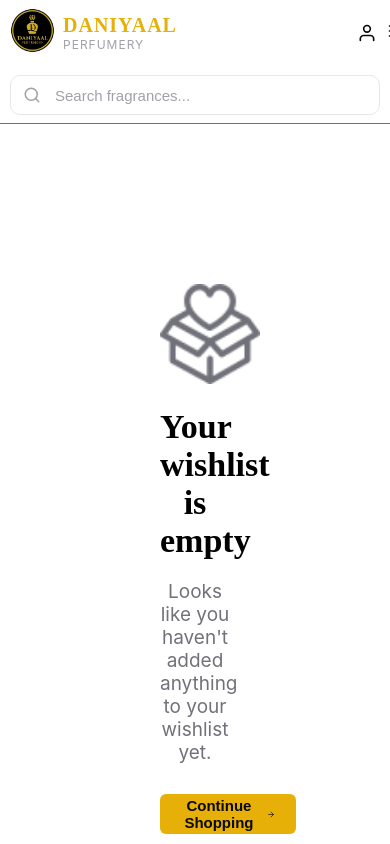
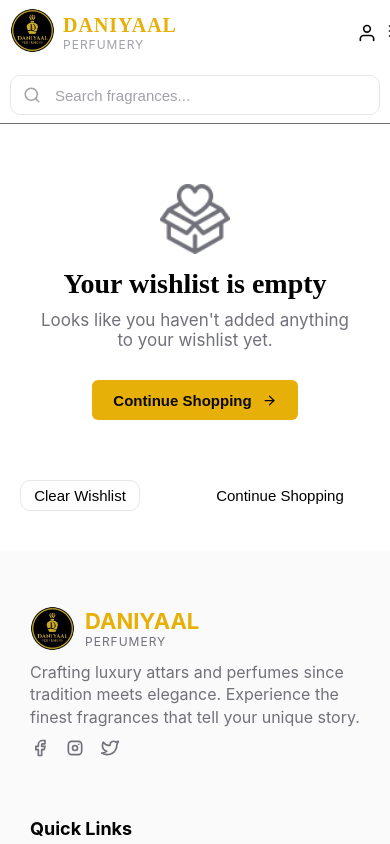
Before and after one commit to pinnateai-2025/daniyaal-ui, a React (Create React App) app: page /wishlist in a window 390 px wide. Shown: the top 844 px of the page. Built offline with nearby package versions, Linux system fonts and the light colour scheme.

Commit message:
Updated Mobile View in Wishlist Page

```diff
--- a/src/components/AddCart/AddCart.css
+++ b/src/components/AddCart/AddCart.css
@@ -459,7 +459,6 @@
 }
 
 @media (max-width: 1024px) {
-
     .cart-container,
     .empty-cart-container {
         padding: 40px 20px;
@@ -490,6 +489,24 @@
 }
 
 @media (max-width: 500px) {
+     .empty-cart-container {
+        padding: 20px;
+    }
+
+    .empty-cart-container img {
+        width: 70px;
+        height: 70px;
+    }
+
+    .empty-cart-container h2 {
+        margin: 10px 0;
+        font-size: 28px;
+    }
+
+    .empty-cart-container p {
+        font-size: 17px;
+    }
+
     .cart-header h2 {
         font-size: 28px;
     }
--- a/src/components/WishlistProduct/WishlistProduct.css
+++ b/src/components/WishlistProduct/WishlistProduct.css
@@ -196,3 +196,128 @@
 [data-theme="dark"] .wishlist-size {
     background-color: #27272A;
 }
+
+.wishlist-bottom-btn {
+    display: flex;
+    align-items: center;
+    justify-content: space-between;
+    margin-top: 40px;
+}
+
+.wishlist-clear-btn {
+    width: 120px;
+    padding: 6px 10px;
+    border: 1px solid #e5e7eb;
+    border-radius: 10px;
+    background: none;
+    cursor: pointer;
+    font-size: 15px;
+    font-weight: 500;
+    color: var(--text-color);
+}
+
+.wishlist-clear-btn:hover {
+    background-color: #f1f1f1;
+}
+
+[data-theme="dark"] .wishlist-clear-btn:hover {
+    background-color: #27272A;
+}
+
+.wishlist-shopping-btn {
+    width: 180px;
+    padding: 6px 12px;
+    background: none;
+    border: none;
+    cursor: pointer;
+    font-size: 15px;
+    font-weight: 500;
+    color: var(--text-color);
+}
+
+.wishlist-shopping-btn:hover {
+    background-color: #f1f1f1;
+    border-radius: 10px;
+}
+
+[data-theme="dark"] .wishlist-shopping-btn:hover {
+    background-color: #27272A;
+}
+
+@media (max-width: 1024px) {
+
+    .wishlist-container,
+    .empty-wishlist-container {
+        padding: 40px 20px;
+    }
+
+    .wishlist-info {
+        margin-top: 0px;
+    }
+}
+
+@media (max-width: 768px) {
+    .wishlist-header h2 {
+        font-size: 32px;
+    }
+
+    .wishlist-header p {
+        font-size: 16px;
+    }
+}
+
+@media (max-width: 500px) {
+    .empty-wishlist-container {
+        padding: 20px;
+    }
+
+    .empty-wishlist-container img {
+        width: 70px;
+        height: 70px;
+    }
+
+    .empty-wishlist-container h2 {
+        margin: 10px 0;
+        font-size: 28px;
+    }
+
+    .empty-wishlist-container p {
+        font-size: 17px;
+    }
+
+    .wishlist-header h2 {
+        font-size: 28px;
+    }
+
+    .wishlist-header p {
+        font-size: 15px;
+    }
+}
+
+@media (max-width: 425px) {
+    .wishlist-header {
+        margin-bottom: 20px;
+    }
+}
+
+@media (max-width: 375px) {
+    .wishlist-header h2 {
+        font-size: 24px;
+    }
+
+    .wishlist-header p {
+        font-size: 14px;
+    }
+
+    .wishlist-clear-btn {
+        width: 100px;
+        padding: 6px 10px;
+        font-size: 14px;
+    }
+
+    .wishlist-shopping-btn {
+        width: 160px;
+        padding: 6px 10px;
+        font-size: 14px;
+    }
+}
--- a/src/components/WishlistProduct/WishlistProduct.js
+++ b/src/components/WishlistProduct/WishlistProduct.js
@@ -7,7 +7,7 @@
 
 const WishlistProduct = () => {
 
-    const { wishlist, toggleWishlist } = useWishlist();
+    const { wishlist, toggleWishlist, clearWishlist } = useWishlist();
     const navigate = useNavigate();
 
     return (
@@ -77,6 +77,21 @@
                     </div>
                 </div>
             )}
+
+            <div className="wishlist-bottom-btn">
+                <button
+                    className="wishlist-clear-btn"
+                    onClick={clearWishlist}
+                >
+                    Clear Wishlist
+                </button>
+                <button
+                    className="wishlist-shopping-btn"
+                    onClick={() => navigate("/products")}
+                >
+                    Continue Shopping
+                </button>
+            </div>
         </div>
     )
 }
--- a/src/context/WishlistContext.js
+++ b/src/context/WishlistContext.js
@@ -3,32 +3,39 @@
 const WishlistContext = createContext();
 
 export const WishlistProvider = ({ children }) => {
-  // Initialize wishlist directly from localStorage
+  // Load wishlist from localStorage
   const [wishlist, setWishlist] = useState(() => {
     const storedWishlist = localStorage.getItem("wishlist");
     return storedWishlist ? JSON.parse(storedWishlist) : [];
   });
 
-  // Save wishlist to localStorage whenever it changes
+  // Save to localStorage
   useEffect(() => {
     localStorage.setItem("wishlist", JSON.stringify(wishlist));
   }, [wishlist]);
 
+  // Add/remove single product
   const toggleWishlist = (product) => {
     setWishlist((prev) => {
       const exists = prev.find((item) => item.id === product.id);
+
       if (exists) {
-        // remove if already in wishlist
         return prev.filter((item) => item.id !== product.id);
       } else {
-        // add new producta
         return [...prev, product];
       }
     });
   };
 
+  // CLEAR ALL WISHLIST ITEMS
+  const clearWishlist = () => {
+    setWishlist([]);
+  };
+
   return (
-    <WishlistContext.Provider value={{ wishlist, toggleWishlist }}>
+    <WishlistContext.Provider
+      value={{ wishlist, toggleWishlist, clearWishlist }}
+    >
       {children}
     </WishlistContext.Provider>
   );
```
